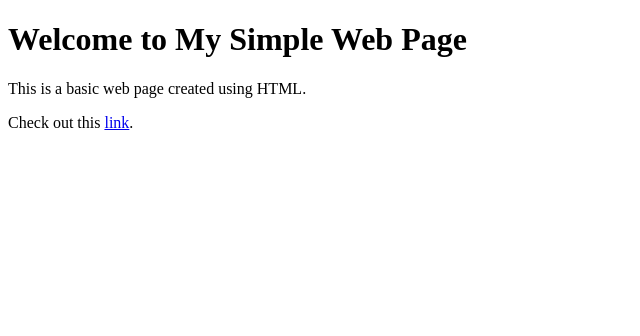
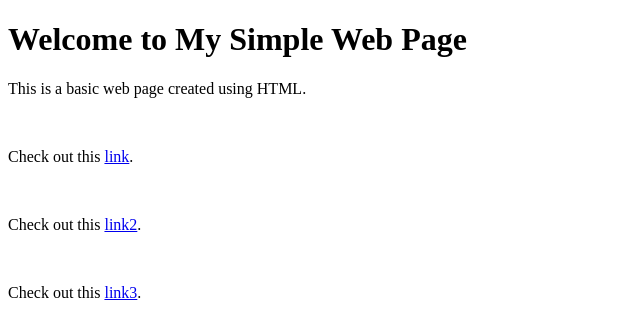
Before and after one commit to marchelo/test_website, a plain HTML site: page index.html in a window 1280 px wide. Shown: the whole page, without its empty margins (0-640 px from the left). Drawn offline with Linux system fonts and the light colour scheme.

Commit message:
Update index.html

```diff
--- a/index.html
+++ b/index.html
@@ -10,8 +10,13 @@
     <h1>Welcome to My Simple Web Page</h1>
 
     <p>This is a basic web page created using HTML.</p>
-
+    <br/>
     <p>Check out this <a href="android-app://de.ams.android.waf" target="_blank">link</a>.</p>
+    <br/>
+    <p>Check out this <a href="android-app://de.ams.android.waf/http/example.com" target="_blank">link2</a>.</p>
+    <br/>
+    <p>Check out this <a href="android-app://de.ams.android.waf/
+#Intent;action=com.example.MY_ACTION;end" target="_blank">link3</a>.</p>
 
 </body>
 </html>
```
